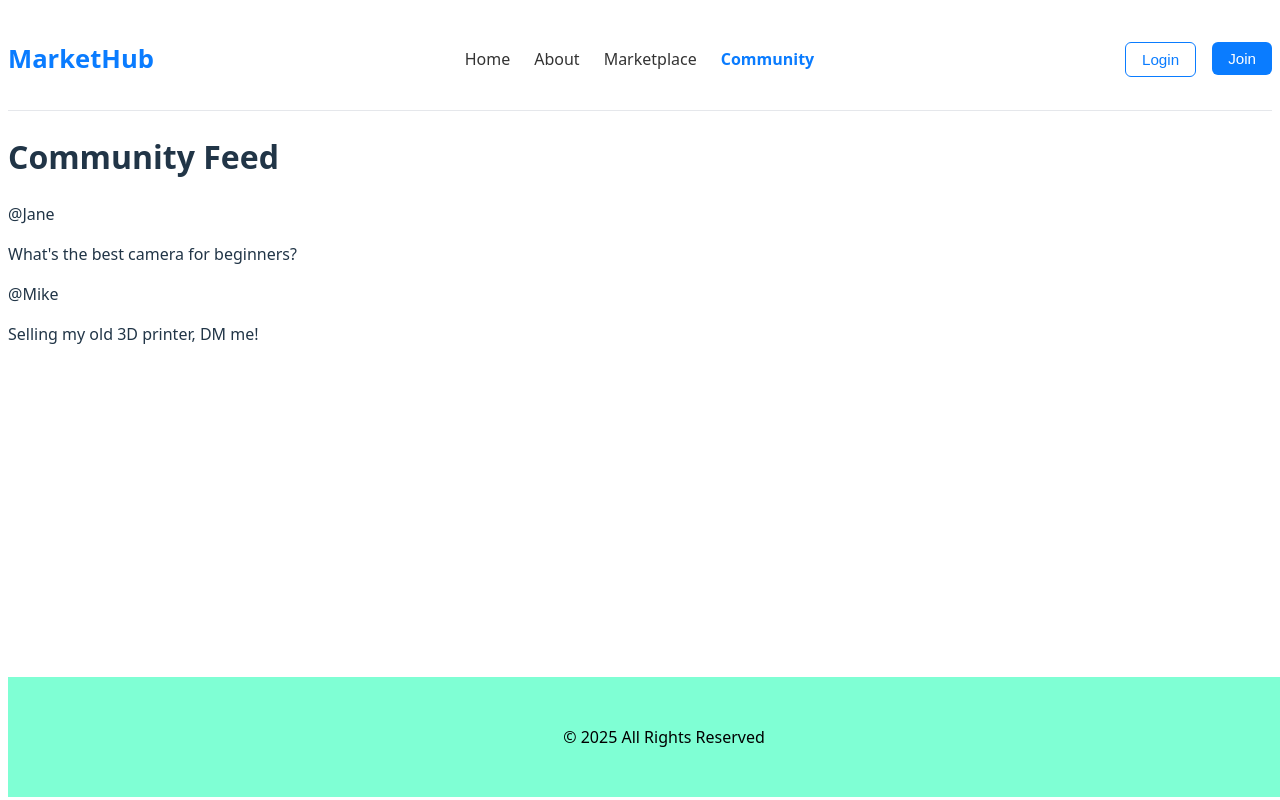
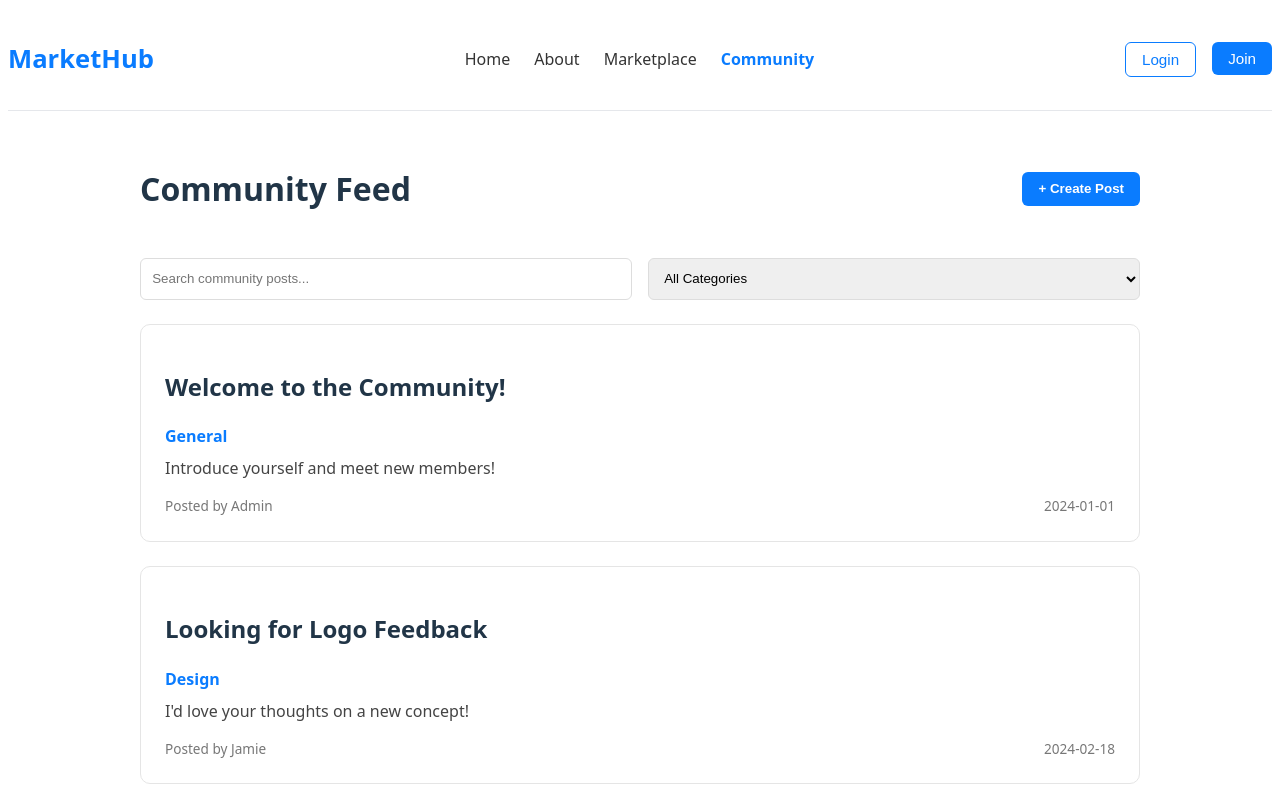
Before and after one commit to Izaiah566/final-project-izaiah-store, a React (Vite) app: page /Community in a window 1280 px wide. Shown: the top 800 px of the page. Built offline with nearby package versions, Linux system fonts and the light colour scheme.

Commit message:
initial commit

```diff
--- a/src/components/Header.jsx
+++ b/src/components/Header.jsx
@@ -123,6 +123,9 @@ const Header = () => {
           <Link to="/" onClick={() => setOpenMenu(false)}>
             Home
           </Link>
+          <Link to="/About" onClick={() => setOpenMenu(false)}>
+            About
+          </Link>
           <Link to="/Marketplace" onClick={() => setOpenMenu(false)}>
             Marketplace
           </Link>
--- a/src/components/Header.module.css
+++ b/src/components/Header.module.css
@@ -107,7 +107,6 @@
   /* Mobile menu dropdown */
   .mobileMenu {
     position: absolute;
-    top: 70px;
     left: 0;
     width: 100%;
     background: white;
--- a/src/modules/community.module.css
+++ b/src/modules/community.module.css
@@ -1,14 +1,77 @@
 /* Community Page */
-.feed {
-  max-width: 800px;
+.communityPage {
+  max-width: 1000px;
   margin: auto;
-  padding: 20px;
+  padding: 2rem;
 }
 
-.post {
-  background: gray;
-  padding: 15px;
-  border-radius: 8px;
-  margin-bottom: 15px;
-  box-shadow: 0 1px 4px rgba(0,0,0,0.05);
+.communityHeader {
+  display: flex;
+  justify-content: space-between;
+  align-items: center;
 }
+
+.createPostBtn {
+  background-color: #0a7cff;
+  color: white;
+  padding: 0.6rem 1rem;
+  border: none;
+  border-radius: 6px;
+  cursor: pointer;
+  font-weight: 600;
+}
+
+.createPostBtn:hover {
+  background-color: #006fe0;
+}
+
+.communityFilters {
+  margin: 1.5rem 0;
+  display: flex;
+  gap: 1rem;
+}
+
+.communityFilters input,
+.communityFilters select {
+  border: 1px solid #ddd;
+  padding: 0.7rem;
+  border-radius: 6px;
+  flex: 1;
+}
+
+.postGrid {
+  display: grid;
+  gap: 1.5rem;
+}
+
+.postCard {
+  background: white;
+  padding: 1.5rem;
+  border-radius: 10px;
+  border: 1px solid #e5e5e5;
+  cursor: pointer;
+  transition: transform 0.2s ease, box-shadow 0.2s ease;
+}
+
+.postCard:hover {
+  transform: translateY(-4px);
+  box-shadow: 0px 4px 12px rgba(0,0,0,0.08);
+}
+
+.postCategory {
+  color: #0a7cff;
+  font-weight: bold;
+  margin: 0.4rem 0;
+}
+
+.postBody {
+  color: #444;
+  margin: 0.5rem 0 1rem;
+}
+
+.postFooter {
+  display: flex;
+  justify-content: space-between;
+  font-size: 0.85rem;
+  color: #777;
+}
--- a/src/modules/marketplace.module.css
+++ b/src/modules/marketplace.module.css
@@ -29,7 +29,6 @@
   background: #fff;
   border-radius: 10px;
   padding: 1rem;
-  border: 1px solid #e5e5e5;
   transition: transform 0.2s ease, box-shadow 0.2s ease;
 }
 
--- a/src/pages/Community.jsx
+++ b/src/pages/Community.jsx
@@ -1,22 +1,140 @@
-import { useState } from "react";
+import { useState, useEffect } from "react";
+import { useNavigate } from "react-router-dom";
+import styles from "../modules/community.module.css"
+// import { supabase } from "../../supabaseClient";  // Enable when ready
+
+// TEMP mock post data
+const mockPosts = [
+  {
+    id: 1,
+    title: "Welcome to the Community!",
+    body: "Introduce yourself and meet new members!",
+    category: "General",
+    author: "Admin",
+    created_at: "2024-01-01",
+  },
+  {
+    id: 2,
+    title: "Looking for Logo Feedback",
+    body: "I'd love your thoughts on a new concept!",
+    category: "Design",
+    author: "Jamie",
+    created_at: "2024-02-18",
+  },
+  {
+    id: 3,
+    title: "Basketball Meetup",
+    body: "Anyone want to meet up this weekend?",
+    category: "Sports",
+    author: "Alex",
+    created_at: "2024-02-20",
+  },
+];
 
 const Community = () => {
-  const [posts, setPosts] = useState([
-    { id: 1, author: "Jane", content: "What's the best camera for beginners?" },
-    { id: 2, author: "Mike", content: "Selling my old 3D printer, DM me!" },
-  ]);
+  const [posts, setPosts] = useState([]);
+  const [filtered, setFiltered] = useState([]);
+  const [search, setSearch] = useState("");
+  const [category, setCategory] = useState("");
+  const [loading, setLoading] = useState(true);
+
+  const navigate = useNavigate();
+
+  useEffect(() => {
+    const loadPosts = async () => {
+      try {
+        setLoading(true);
+
+        // OPTION A: Load from Supabase
+        /*
+        const { data, error } = await supabase.from("community_posts").select("*");
+        if (error) throw error;
+        setPosts(data);
+        */
+
+        // OPTION B: Mock data (current)
+        setPosts(mockPosts);
+      } catch (err) {
+        console.error("Error loading posts:", err);
+      } finally {
+        setLoading(false);
+      }
+    };
+
+    loadPosts();
+  }, []);
+
+  // Search + category filter
+  useEffect(() => {
+    let data = posts;
+
+    if (search.trim() !== "") {
+      data = data.filter((post) =>
+        post.title.toLowerCase().includes(search.toLowerCase())
+      );
+    }
+
+    if (category !== "") {
+      data = data.filter((post) => post.category === category);
+    }
+
+    setFiltered(data);
+  }, [search, category, posts]);
 
   return (
-    <div className="feed">
-      <h1 >Community Feed</h1>
-      <div className="post">
-        {posts.map((post) => (
-          <div key={post.id}>
-            <p>@{post.author}</p>
-            <p>{post.content}</p>
-          </div>
-        ))}
+    <div className={styles.communityPage}>
+      <div className={styles.communityHeader}>
+        <h1>Community Feed</h1>
+
+        <button
+          className={styles.createPostBtn}
+          onClick={() => navigate("/community/create")}
+        >
+          + Create Post
+        </button>
       </div>
+
+      {/* Filters */}
+      <div className={styles.communityFilters}>
+        <input
+          type="text"
+          placeholder="Search community posts..."
+          value={search}
+          onChange={(e) => setSearch(e.target.value)}
+        />
+
+        <select value={category} onChange={(e) => setCategory(e.target.value)}>
+          <option value="">All Categories</option>
+          <option value="General">General</option>
+          <option value="Design">Design</option>
+          <option value="Sports">Sports</option>
+        </select>
+      </div>
+
+      {loading ? (
+        <p className="loading">Loading posts...</p>
+      ) : filtered.length === 0 ? (
+        <p className="no-results">No community posts found.</p>
+      ) : (
+        <div className={styles.postGrid}>
+          {filtered.map((post) => (
+            <div
+              key={post.id}
+              className={styles.postCard}
+              onClick={() => navigate(`/community/post/${post.id}`)}
+            >
+              <h2>{post.title}</h2>
+              <p className={styles.postCategory}>{post.category}</p>
+              <p className={styles.postBody}>{post.body}</p>
+
+              <div className={styles.postFooter}>
+                <span className="author">Posted by {post.author}</span>
+                <span className="date">{post.created_at}</span>
+              </div>
+            </div>
+          ))}
+        </div>
+      )}
     </div>
   );
 };
--- a/src/pages/Dashboard.jsx
+++ b/src/pages/Dashboard.jsx
@@ -1,20 +1,161 @@
+import { useEffect, useState } from "react";
+import { supabase } from "../../supabaseClient";
+import { useNavigate } from "react-router-dom";
+// import { MockListings } from "../../public/MockListings";  // optional
 import styles from "../modules/dashboard.module.css"
 
 const Dashboard = () => {
+  const [user, setUser] = useState(null);
+  const [listings, setListings] = useState([]);
+  const [posts, setPosts] = useState([]);
+  const [messages, setMessages] = useState([]);
+  const [loading, setLoading] = useState(true);
+
+  const navigate = useNavigate();
+
+  useEffect(() => {
+    const loadUser = async () => {
+      const { data } = await supabase.auth.getSession();
+      setUser(data.session?.user || null);
+
+      if (!data.session) {
+        navigate("/auth");
+        return;
+      }
+    };
+    loadUser();
+  }, []);
+
+  useEffect(() => {
+    const loadDashboardData = async () => {
+      if (!user) return;
+
+      setLoading(true);
+      try {
+        // OPTION A: Supabase Listings
+        /*
+        const { data: listingData } = await supabase
+          .from("listings")
+          .select("*")
+          .eq("seller_id", user.id);
+        setListings(listingData || []);
+        */
+
+        // OPTION B: TEMP mock data
+        setListings([]);
+
+        // OPTION A: Supabase Community Posts
+        /*
+        const { data: postData } = await supabase
+          .from("community_posts")
+          .select("*")
+          .eq("author_id", user.id);
+        setPosts(postData || []);
+        */
+
+        setPosts([]);
+
+        // OPTION A: Supabase Messages
+        /*
+        const { data: messageData } = await supabase
+          .from("messages")
+          .select("*")
+          .eq("receiver_id", user.id);
+        setMessages(messageData || []);
+        */
+
+        setMessages([]);
+      } catch (err) {
+        console.error(err);
+      } finally {
+        setLoading(false);
+      }
+    };
+
+    loadDashboardData();
+  }, [user]);
+
+  if (!user) return null;
+
   return (
     <div className={styles.dashboard}>
-      <h1>Welcome back!</h1>
-      <div className={styles.dashboardContent}>
-        <div className="card">
-          <h2>Your Listings</h2>
-          <ul> {/* Replace with real data */}
-            <li>Bike - $100</li>
-            <li>Logo Design - $50</li>
-          </ul>
+      <h1 className={styles.dashTitle}>Welcome, {user.email}</h1>
+
+      <div className={styles.dashGrid}>
+        {/* Profile */}
+        <div className={styles.dashCard}>
+          <h2>Profile</h2>
+          <p><strong>Email:</strong> {user.email}</p>
+          <p><strong>User ID:</strong> {user.id}</p>
         </div>
-        <div className="card">
+
+        {/* My Listings */}
+        <div className={styles.dashCard}>
+          <div className={styles.dashHeader}>
+            <h2>My Listings</h2>
+            <button onClick={() => navigate("/createlisting")}>+ Add New</button>
+          </div>
+
+          {loading ? (
+            <p>Loading...</p>
+          ) : listings.length === 0 ? (
+            <p className={styles.empty}>No listings yet.</p>
+          ) : (
+            <ul className={styles.list}>
+              {listings.map((item) => (
+                <li key={item.id}>
+                  <span>{item.title}</span>
+                  <button onClick={() => navigate(`/marketplace/${item.id}`)}>
+                    View
+                  </button>
+                </li>
+              ))}
+            </ul>
+          )}
+        </div>
+
+        {/* My Community Posts */}
+        <div className={styles.dashCard}>
+          <div className={styles.dashHeader}>
+            <h2>My Community Posts</h2>
+            <button onClick={() => navigate("/community/create")}>+ Post</button>
+          </div>
+
+          {loading ? (
+            <p>Loading...</p>
+          ) : posts.length === 0 ? (
+            <p className={styles.empty}>No posts yet.</p>
+          ) : (
+            <ul className={styles.list}>
+              {posts.map((post) => (
+                <li key={post.id}>
+                  <span>{post.title}</span>
+                  <button onClick={() => navigate(`/community/post/${post.id}`)}>
+                    View
+                  </button>
+                </li>
+              ))}
+            </ul>
+          )}
+        </div>
+
+        {/* Messages */}
+        <div className={styles.dashCard}>
           <h2>Messages</h2>
-          <p>No new messages.</p>
+          {loading ? (
+            <p>Loading...</p>
+          ) : messages.length === 0 ? (
+            <p className={styles.empty}>No messages yet.</p>
+          ) : (
+            <ul className={styles.list}>
+              {messages.map((msg) => (
+                <li key={msg.id}>
+                  <strong>From:</strong> {msg.sender_id}
+                  <p>{msg.content}</p>
+                </li>
+              ))}
+            </ul>
+          )}
         </div>
       </div>
     </div>
--- a/src/pages/Marketplace.jsx
+++ b/src/pages/Marketplace.jsx
@@ -1,7 +1,7 @@
 import { useState, useEffect } from "react";
 import { MockListings } from "../../public/MockListings";
 import { useNavigate } from "react-router-dom";
-import { supabase } from "../../supabaseClient";
+//import { supabase } from "../../supabaseClient";
 import styles from "../modules/marketplace.module.css";
 
 const Marketplace = () => {
@@ -93,7 +93,7 @@ const Marketplace = () => {
       {/* Listings Grid */}
       <div className={styles.listingGrid}>
         {filtered.map((item) => (
-          <div key={item.id} className={styles.listingGrid}>
+          <div key={item.id} className={styles.listingCard}>
             <img
               src={item.image}
               alt={item.title}
```
Also changed, not shown: src/modules/dashboard.module.css (+66 -12 lines).
